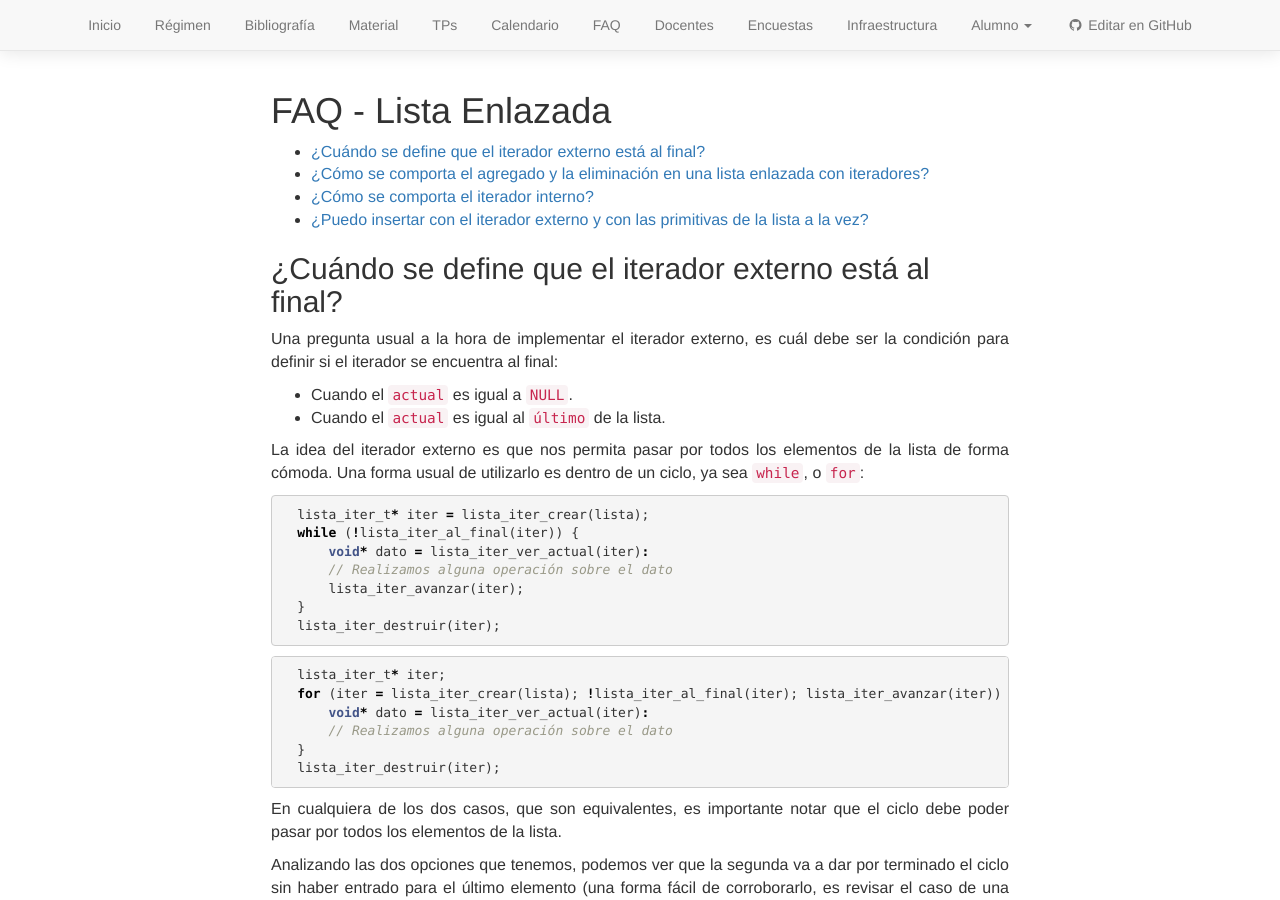
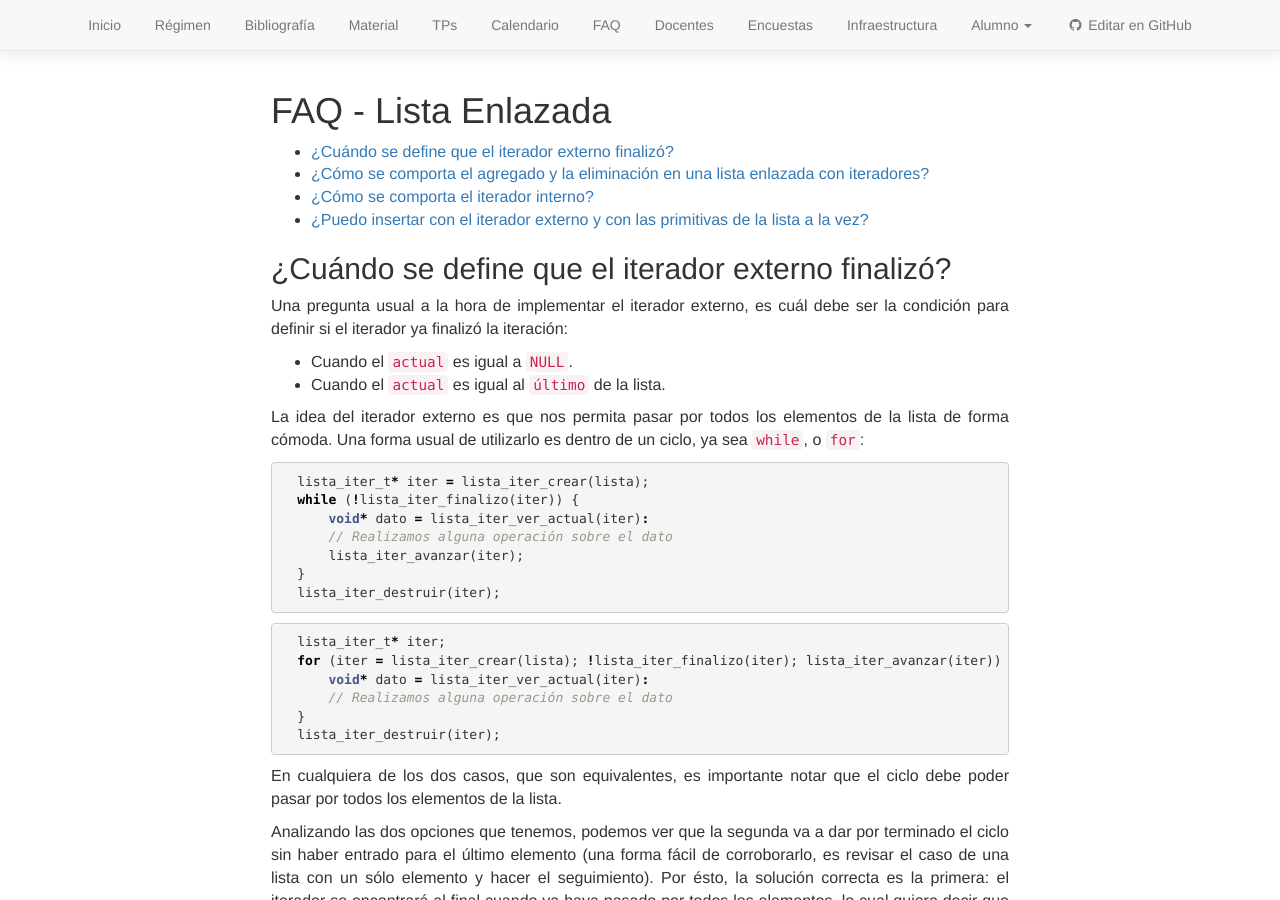
Before and after one commit to algoritmos-rw/algoritmos, a Jekyll site: the page built from static/faq/lista-enlazada.md, in a window 1280 px wide and 900 px high. Built offline with Jekyll 4.4.1, drawn with Linux system fonts in a browser that asks for light colours; nearby versions of some CDN libraries.

Commit message:
Cambio de interfaz de iteradores

````diff
--- a/static/faq/lista-enlazada.md
+++ b/static/faq/lista-enlazada.md
@@ -11,16 +11,16 @@ FAQ - Lista Enlazada
 * Contenido
 {:toc}
 
-## ¿Cuándo se define que el iterador externo está al final?
+## ¿Cuándo se define que el iterador externo finalizó?
 
-Una pregunta usual a la hora de implementar el iterador externo, es cuál debe ser la condición para definir si el iterador se encuentra al final:
+Una pregunta usual a la hora de implementar el iterador externo, es cuál debe ser la condición para definir si el iterador ya finalizó la iteración:
 - Cuando el `actual` es igual a `NULL`.
 - Cuando el `actual` es igual al `último` de la lista.
 
 La idea del iterador externo es que nos permita pasar por todos los elementos de la lista de forma cómoda. Una forma usual de utilizarlo es dentro de un ciclo, ya sea `while`, o `for`:
 ```cpp
   lista_iter_t* iter = lista_iter_crear(lista);
-  while (!lista_iter_al_final(iter)) {
+  while (!lista_iter_finalizo(iter)) {
       void* dato = lista_iter_ver_actual(iter):
       // Realizamos alguna operación sobre el dato
       lista_iter_avanzar(iter);
@@ -30,7 +30,7 @@ La idea del iterador externo es que nos permita pasar por todos los elementos de
 
 ```cpp
   lista_iter_t* iter;
-  for (iter = lista_iter_crear(lista); !lista_iter_al_final(iter); lista_iter_avanzar(iter)) {
+  for (iter = lista_iter_crear(lista); !lista_iter_finalizo(iter); lista_iter_avanzar(iter)) {
       void* dato = lista_iter_ver_actual(iter):
       // Realizamos alguna operación sobre el dato
   }
````
